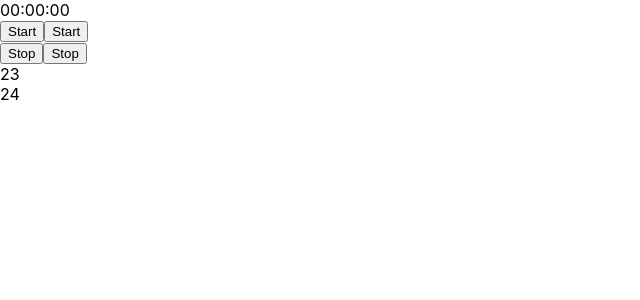
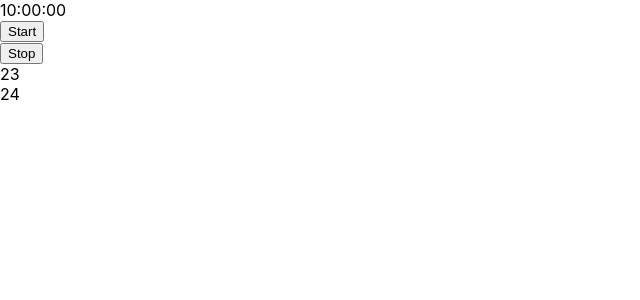
Before and after one commit to Diamantinomc/tablero-de-basket, a React (Create React App) app: page / in a window 1280 px wide. Shown: the top 300 px of the page, without its empty margins (0-640 px from the left). Built offline with nearby package versions, Linux system fonts and the light colour scheme; the HTML template or start-up script is replaced by a standard one.

Commit message:
Cronometro es funcional. Inicia en 10 minutos con botón Start.

```diff
--- a/src/App.js
+++ b/src/App.js
@@ -6,7 +6,29 @@ import { useState } from 'react';
 
 function App() {
 
-  const [time, setTime] = useState({min:0, seg:0, mil:0})
+  const [time, setTime] = useState({min:10, seg:0, cen:0})
+
+  const start = () => {
+    run();
+    setInterval(run, 10);
+  }
+
+  var ActualizarMin = time.min
+  var ActualizarSeg = time.seg
+  var ActualizarCen = time.cen
+
+  const run = () => {
+    if(ActualizarSeg === 0){
+      ActualizarMin--;
+      ActualizarSeg = 60;
+    }
+    if(ActualizarCen === 0){
+      ActualizarSeg--;
+      ActualizarCen = 100;
+    }
+    ActualizarCen--;
+    return setTime({min:ActualizarMin, seg:ActualizarSeg, cen:ActualizarCen})
+  }
 
   return (
     <div className='principal'>
@@ -18,7 +40,7 @@ function App() {
         <Boton
           texto="Start"
           isStart={true}
-          ManejarClic="prueba"
+          ManejarClic={start}
         />
 
         <Boton
--- a/src/components/Boton.js
+++ b/src/components/Boton.js
@@ -3,10 +3,9 @@ import React from "react";
 function Boton({ texto, isStart, ManejarClic}) {
     return(
         <div className="btnPrincipal">
-            <button className={ isStart ? "start" : "restart"}>
-                {texto}
-            </button>
-            <button className="stop">
+            <button
+                className={ isStart ? "start" : "restart"}
+                onClick={ManejarClic}>
                 {texto}
             </button>
         </div>
--- a/src/components/Cronometro.js
+++ b/src/components/Cronometro.js
@@ -6,7 +6,7 @@ function Cronometro({ time }) {
             <div className="cronometro">
             {time.min >= 10 ? time.min : '0'+ time.min}:
             {time.seg >= 10 ? time.seg : '0'+ time.seg}:
-            {time.mil >= 10 ? time.mil : '0'+ time.mil}
+            {time.cen >= 10 ? time.cen : '0'+ time.cen}
             </div>
         </div>
     )
```
